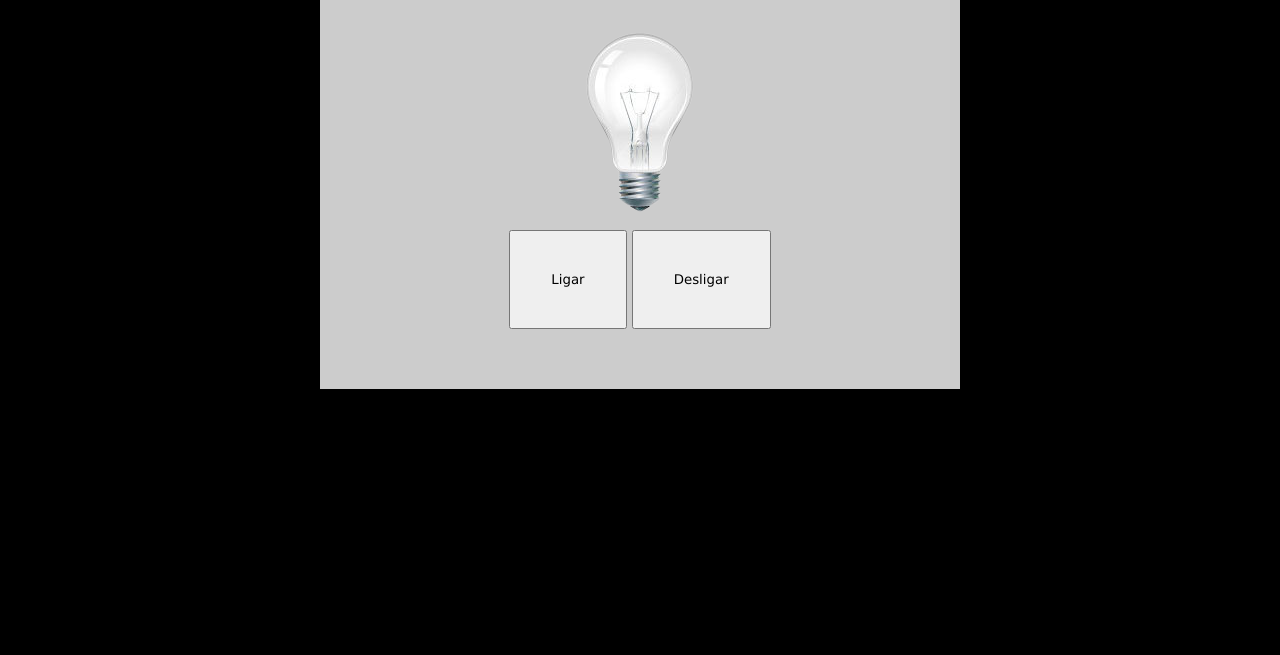
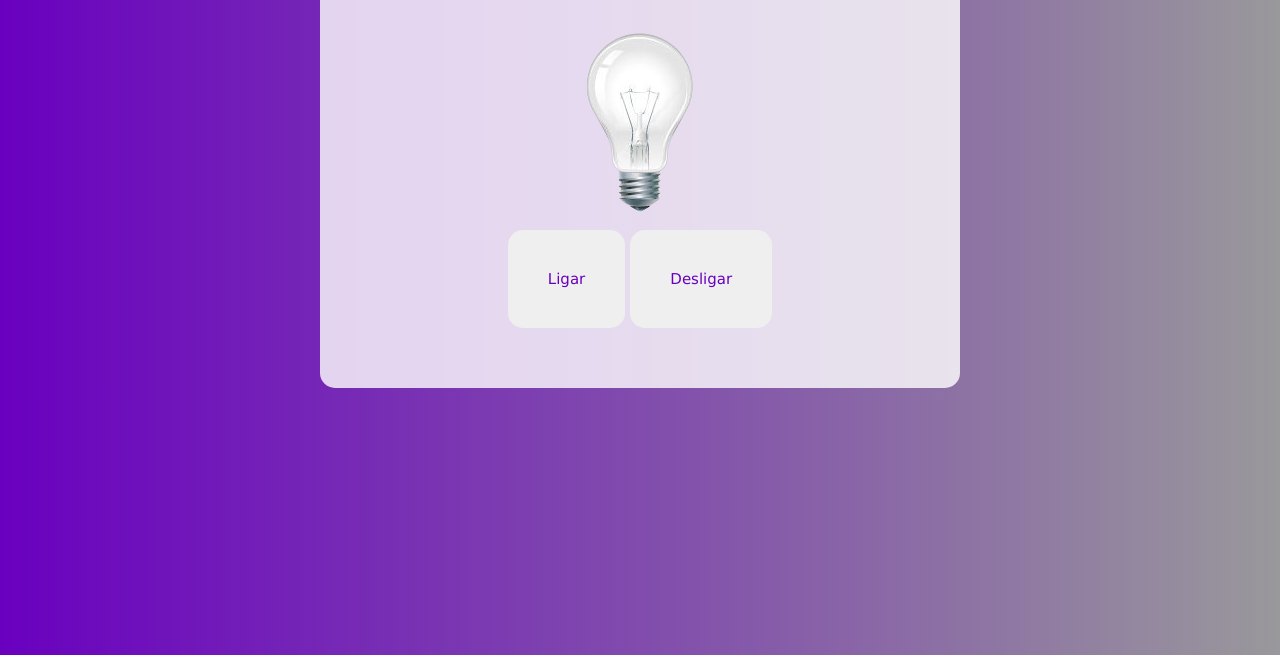
Before and after one commit to Felipemarinho18/Lampada, a plain HTML site: page Lampada/index.html in a window 1280 px wide. Shown: the part 145-800 px from the top of the page. Drawn offline with Linux system fonts and the light colour scheme.

Commit message:
Add files via upload

```diff
--- a/Lampada/css/style.css
+++ b/Lampada/css/style.css
@@ -1,17 +1,19 @@
 body
 {
-    background-color: #000;
+    background-image: linear-gradient(to right, #6900bf, #99989b);
     font-family: Verdana, Geneva, Tahoma, sans-serif;
     color: #fff;
 }
 .lamp-container
 {
     background-color: #fffc;
+    border-radius: 15px;
     align-items: center;
     width: 600px;
     margin: 10px auto;
     text-align: center;
     padding: 60px 20px;
+    color: #6900bf;
 }
 
 button
@@ -19,7 +21,21 @@ button
     padding: 40px;
     width: auto;
     font-family: Verdana, Geneva, Tahoma, sans-serif;
-
-
+    border-radius: 15px;
+    border: #6900bf;
+    color: #6900bf;
+    font-size: 15px;
+    cursor: pointer;
 
 }
+
+button:hover
+{
+    background-image: linear-gradient(to right, #6900bf, #fffc);
+    color: #fff;
+}
+
+header h1
+{
+    text-decoration: underline;
+}
```
